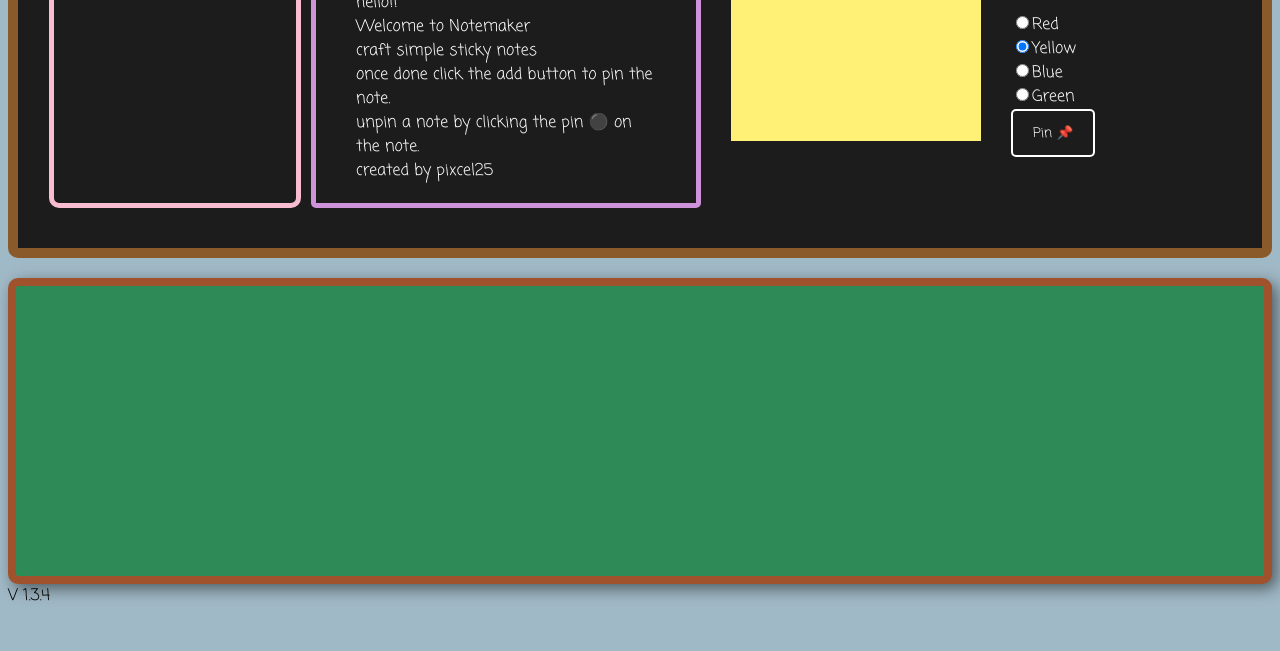
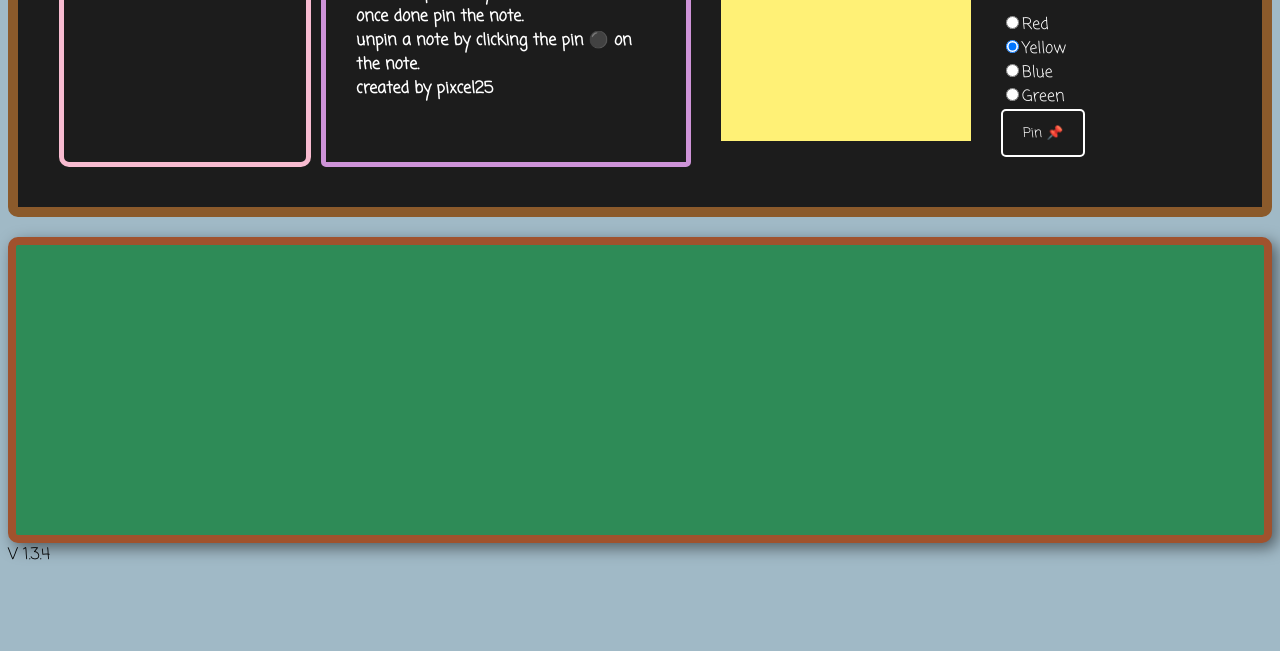
Before and after one commit to pixcel25/Notemaker, a plain HTML site: page index.html in a window 1280 px wide. Shown: the part 149-800 px from the top of the page. Drawn offline with Linux system fonts and the light colour scheme.

Commit message:
proud indian army (updated read me)

```diff
--- a/Notemaker.css
+++ b/Notemaker.css
@@ -186,8 +186,10 @@
 .instructions
 {
   border: 5px solid #CE93D8;
-  padding: 20px 40px 20px 40px;
+  padding: 10px 30px 10px 30px;
   border-radius: 5px;
   max-width: 300px;
   margin-bottom: 20px;
+  max-height: 300px;
+  font-weight: bold;
 }
--- a/index.html
+++ b/index.html
@@ -19,10 +19,8 @@
 
   <div class="instructions">
   <h2 style="color:#4FC3F7;">Instructions</h1>
-    hello!! <br>
-    Welcome to Notemaker <br>
     craft simple sticky notes <br>
-    once done click the add button to pin the note.<br>
+    once done  pin the note.<br>
     unpin a note by clicking the pin ⚫ on the note.<br>
     created by pixcel25
 </div>
```
Also changed, not shown: 1 other file.
